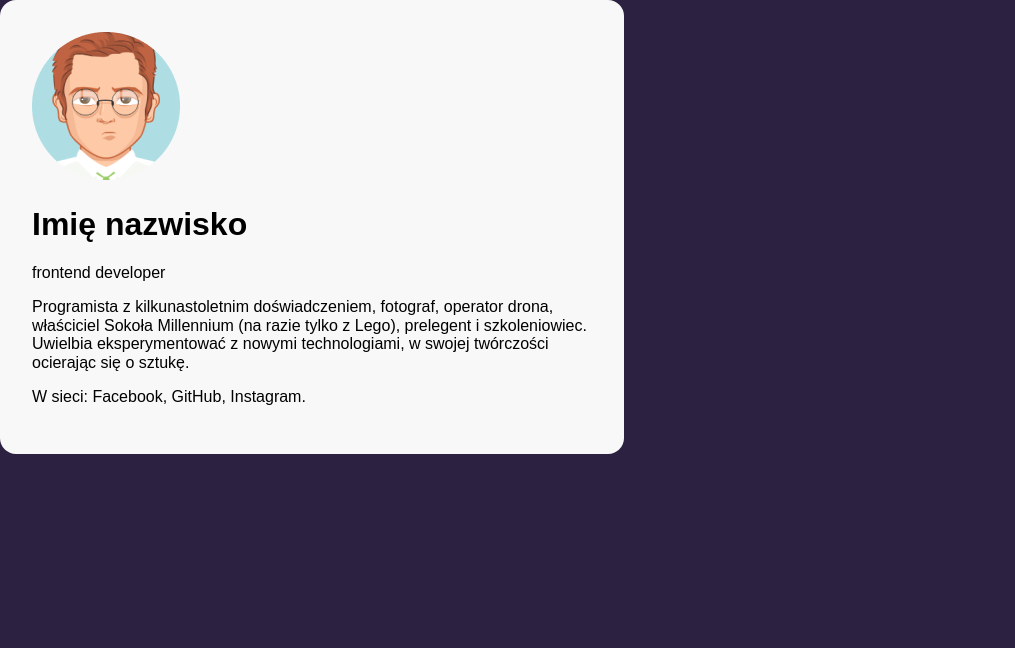
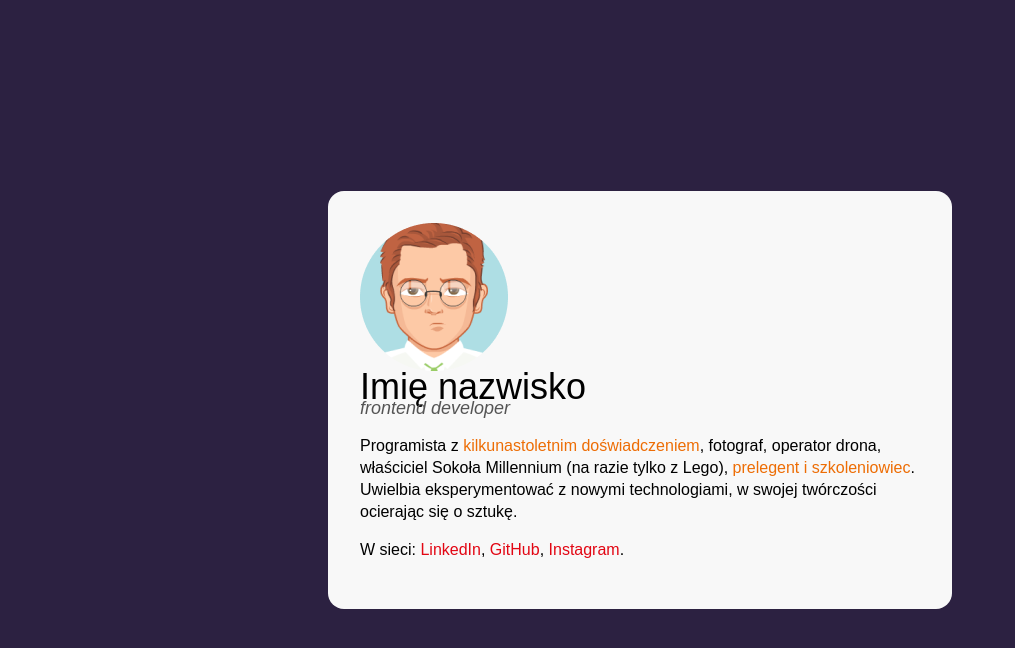
Before and after one commit to zuzanna-dabrowska/business-card, a plain HTML site: page index.html in a window 1280 px wide. Shown: the whole page, without its empty margins (0-1015 px from the left). Drawn offline with Linux system fonts and the light colour scheme.

Commit message:
stylesheet

```diff
--- a/index.html
+++ b/index.html
@@ -11,17 +11,23 @@
     <main class="main">
       <article class="person">
         <img clss="person__picture" src="avatar.png" alt="avatar" />
-        <header>
+        <header class="person__info">
           <h1 class="person__name">Imię nazwisko</h1>
         </header>
         <p class="person__position">frontend developer</p>
         <p class="person__info">
-          Programista z kilkunastoletnim doświadczeniem, fotograf, operator
-          drona, właściciel Sokoła Millennium (na razie tylko z Lego), prelegent
-          i szkoleniowiec. Uwielbia eksperymentować z nowymi technologiami, w
-          swojej twórczości ocierając się o sztukę.
+          Programista z
+          <strong class="special">kilkunastoletnim doświadczeniem</strong>,
+          fotograf, operator drona, właściciel Sokoła Millennium (na razie tylko
+          z Lego), <strong class="special">prelegent i szkoleniowiec</strong>.
+          Uwielbia eksperymentować z nowymi technologiami, w swojej twórczości
+          ocierając się o sztukę.
         </p>
-        <p class="person__links">W sieci: Facebook, GitHub, Instagram.</p>
+        <p class="person__info">
+          W sieci: <a class="person__link" href="linkedin.com/in/zuzdab99/">LinkedIn</a>,
+          <a class="person__link" href="https://github.com/zuzanna-dabrowska">GitHub</a>,
+          <a class="person__link" href="https://www.instagram.com/zuza.dabrowska/?hl=pl">Instagram</a>.
+        </p>
       </article>
     </main>
   </body>
--- a/style.css
+++ b/style.css
@@ -12,6 +12,9 @@ html {
     background: #2C2141;
     min-height: 100vh;
     font-family: Arial, Helvetica, sans-serif;
+    display: flex;
+    justify-content: center;
+    align-items: center;
   }
 
   .main {
@@ -19,4 +22,37 @@ html {
     width: 624px;
     border-radius: 16px;
     padding: 32px;
+    margin: 16px;
   }
+
+  .person {
+    margin: 0;
+  }
+
+  .person__name {
+    font-size: 36px;
+    font-weight: normal;
+    margin: 0;
+  }
+
+  .person__position {
+    margin: 0;
+    font-size: 18px;
+    color: #545454;
+    font-style: italic;
+  }
+
+.person__info {
+  font-size: 16px;
+  line-height: 22px;
+}
+
+.special {
+  color: #ED6D05;
+  font-weight: normal;
+}
+
+.person__link {
+  color: #E20613;
+  text-decoration: none;
+}
```
